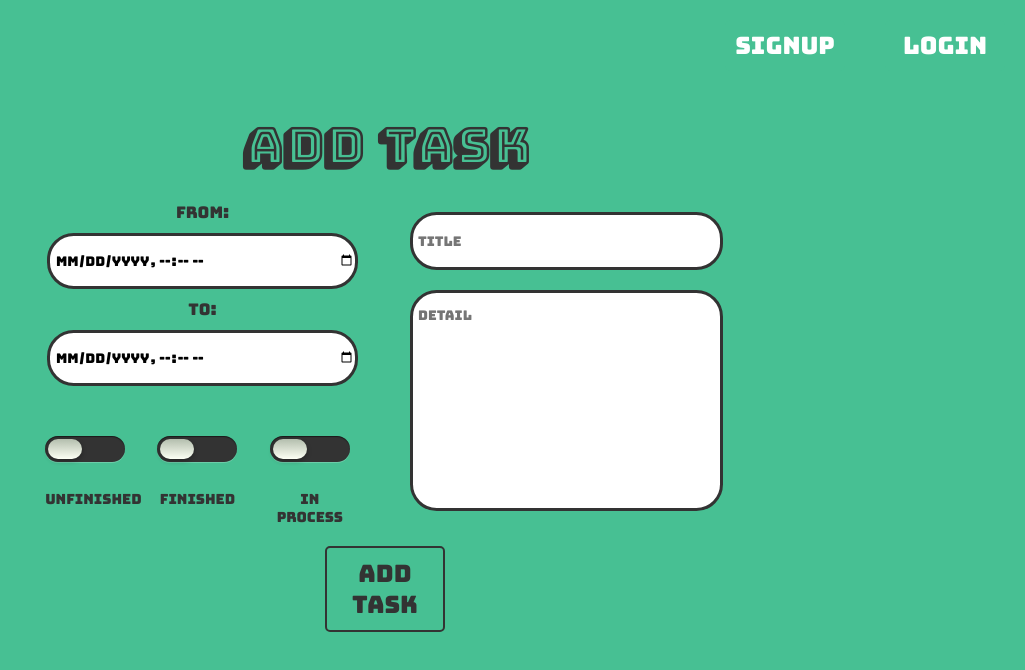
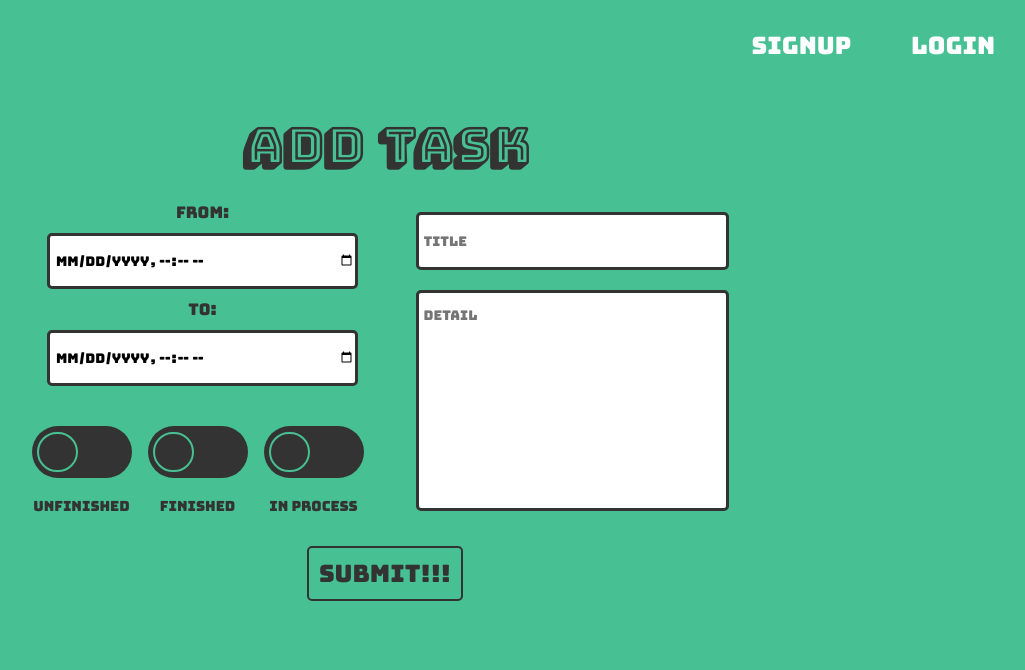
Before and after one commit to qaz741qhn/tick-tock-task, a React (Create React App) app: page /add_task in a window 1280 px wide. Shown: the top 670 px of the page, without its empty margins (255-1280 px from the left). Built offline with nearby package versions, Linux system fonts and the light colour scheme.

Commit message:
add status button styling

```diff
--- a/src/AddUserTask.css
+++ b/src/AddUserTask.css
@@ -17,7 +17,7 @@ form input, form textarea {
   border-color: #333;
   border-width: 3px;
   border-style: solid;
-  border-radius: 2em;
+  border-radius: 5px;
   resize: none;
 }
 
@@ -44,50 +44,60 @@ form textarea {
 .statuses {
   display: flex;
   justify-content: space-between;
-  /* margin-bottom: 20px; */
   padding-right: 10px;
   gap: 1em;
+  margin-top: -5em;
 }
 
 .status {
-  width: 70px;
-  height: 26px;
+  width: 100px;
+  height: 52px;
+  margin: 40px auto;
+  position: relative;
+}
+
+.status label {
+  width: 100%;
   background: #333;
-  margin: 40px auto;
-  padding-right: 10px;
+  height: 100%;
+  display: inline-block;
+  border-radius: 50px;
   position: relative;
-  border-radius: 50px;
-  box-shadow: inset 0px 1px 1px rgba(0,0,0,0.5), 0px 1px 0px rgba(255,255,255,0.2);
+  transition: all .3s ease;
+  transform-origin: 20% center;
+  cursor: pointer;
+}
+
+.status label:before {
+  content: "";
+  display: block;
+  transition: all .2s ease;
+  width: 2.3em;
+  height: 2.3em;
+  top: .35em;
+  left: .35em;
+  border-radius: 2em;
+  border: 2px solid #47c093;
+  position: absolute;
+  transition: .3s ease;
+}
+
+.status input[type="checkbox"]:checked + label:before {
+  background-color: #47c093;
 }
 
 .status input[type="checkbox"] {
   visibility: hidden;
 }
 
-.status input[type="checkbox"]:checked + label {
-  left: 43px;
-}
-
-.status label {
-  display: block;
-  width: 34px;
-  height: 20px;
-  cursor: pointer;
-  position: absolute;
-  top: 3px;
-  left: 3px;
-  background: #fcfff4;
-  background: linear-gradient(to top, #fcfff4 0%, #dfe5d7 40%, #b3bead 100%);
-  border-radius: 50px;
-  transition: all 0.4s ease;
-  box-shadow: 0px 2px 5px 0px rgba(0,0,0,0.3);
+.status input[type="checkbox"]:checked + label:before {
+  left: calc(100% - 2.85em);
 }
 
 .status .status-label {
   position: absolute;
   width: 100%;
   text-align: center;
-  top: 40px;
   left: 0;
   color: #333;
   font-size: 14px;
@@ -95,5 +105,5 @@ form textarea {
 
 .add-button {
   border: 2px solid #333;
-  color: #333
+  color: #333;
 }
--- a/src/AddUserTask.js
+++ b/src/AddUserTask.js
@@ -41,7 +41,7 @@ function AddUserTask({ onAdd }) {
           />
           <div className="statuses">
             {statuses.map((state, index) => (
-              <div className="status" key={index}>
+              <div className={`status ${state}`} key={index}>
                 <input
                   type="checkbox"
                   id={state}
@@ -73,7 +73,7 @@ function AddUserTask({ onAdd }) {
         </div>
       </div>
       <button className="add-button" type="submit">
-        Add Task
+        Submit!!!
       </button>
     </form>
   );
--- a/src/Navbar.css
+++ b/src/Navbar.css
@@ -15,7 +15,6 @@ button {
   color: white;
   padding: 10px;
   margin: 20px;
-  width: 120px;
   cursor: pointer;
   font-family: 'Bungee', cursive;
   font-size: 1.5em;
--- a/src/UserTaskList.css
+++ b/src/UserTaskList.css
@@ -0,0 +1,9 @@
+.no-task button {
+  border: 2px solid #333;
+  color: #333;
+}
+
+.no-task button:hover {
+  background-color: #333;
+  color: #47c093;
+}
--- a/src/UserTaskList.js
+++ b/src/UserTaskList.js
@@ -1,10 +1,13 @@
 import UserTask from "./UserTask";
+import { useNavigate } from "react-router";
+import "./UserTaskList.css";
 
 function UserTaskList({ tasks, onDelete, onUpdate }) {
+  const navigate = useNavigate();
   return (
     <div>
       {tasks.length > 0 ? (
-        tasks.map(task => (
+        tasks.map((task) => (
           <UserTask
             key={task.id}
             task={task}
@@ -13,7 +16,10 @@ function UserTaskList({ tasks, onDelete, onUpdate }) {
           />
         ))
       ) : (
-        <h3>No tasks to show...</h3>
+        <div className="no-task">
+          <h3>No tasks to show...</h3>
+          <button onClick={() => navigate("/add_task")}>Add Task</button>
+        </div>
       )}
     </div>
   );
```
